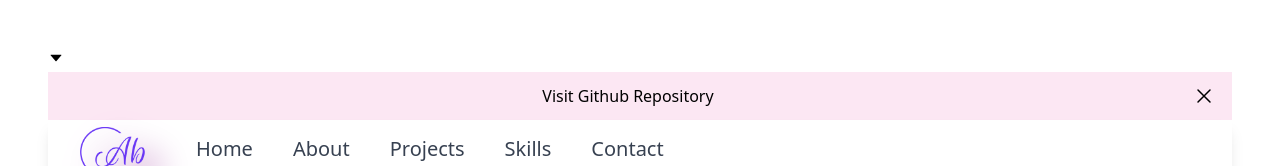
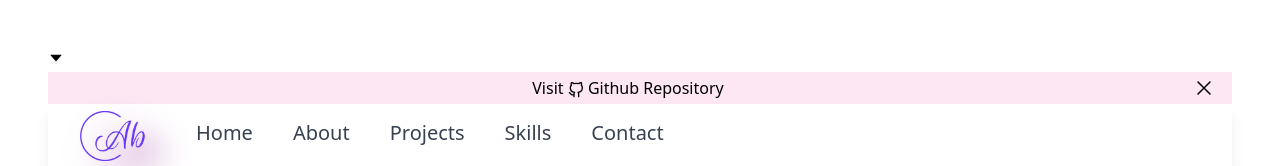
Before and after one commit to Ajinkya-Bhilare-au50/portfolio, a React (Create React App) app: page / in a window 1280 px wide. Shown: the top 166 px of the page. Built offline with nearby package versions, Linux system fonts and the light colour scheme.

Commit message:
headertogglebar

```diff
--- a/src/components/ShowHideDiv.js
+++ b/src/components/ShowHideDiv.js
@@ -1,6 +1,8 @@
 import { useState } from "react";
 import CrossSvg from "./CrossSvg";
 import { AiFillCaretDown } from "react-icons/ai";
+import { FiGithub } from "react-icons/fi";
+
 export default function ShowHideDiv() {
   const [showDiv, setShowDiv] = useState(true);
 
@@ -14,16 +16,19 @@ export default function ShowHideDiv() {
 
   return (
     <div>
-      <button onClick={toggleDiv}><AiFillCaretDown/></button>
+      <button onClick={toggleDiv}>
+        <AiFillCaretDown />
+      </button>
       {showDiv && (
-        <div className="bg-pink-100 flex justify-between h-12 items-center px-4">
+        <div className="bg-pink-100 flex justify-between h-8 items-center px-4">
           <span></span>
           <a
             href="https://github.com/Ajinkya-Bhilare-au50"
             target="_blank"
             rel="noopener noreferrer"
           >
-            Visit Github Repository
+            Visit <FiGithub className="inline" />
+            &nbsp;Github Repository
           </a>
           <span onClick={closeDiv} style={{ cursor: "pointer" }}>
             <CrossSvg className="order-1" />
--- a/src/components/Testimonial.js
+++ b/src/components/Testimonial.js
@@ -4,7 +4,7 @@ function Testimonial() {
   return (
     <section id="sayings" className="bg-gray-100 py-20">
       <div className="container mx-auto">
-        <h2 className="text-3xl font-bold mb-10 text-center text-center lg:text-left">
+        <h2 className="text-3xl font-bold mb-10  text-center lg:text-left">
           What People Say About Me
         </h2>
         <div className="flex flex-wrap -mx-3">
```
